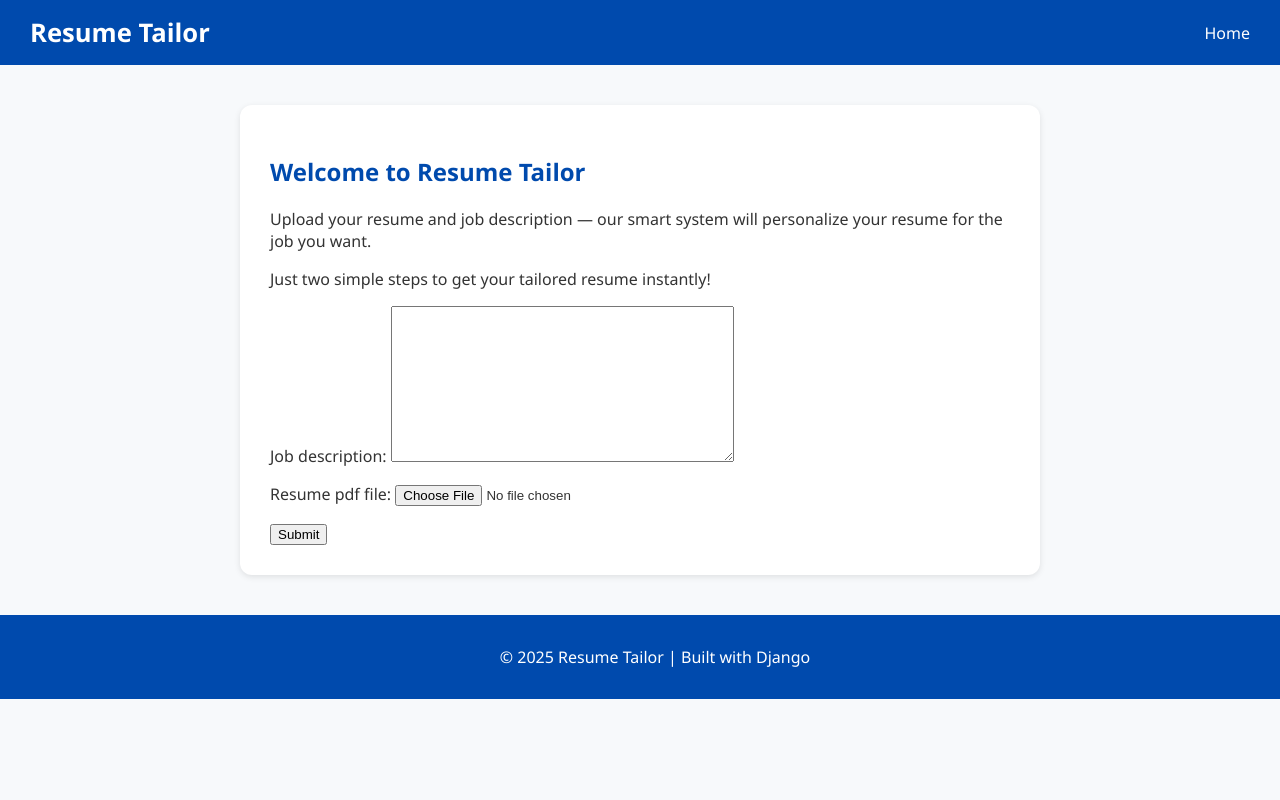
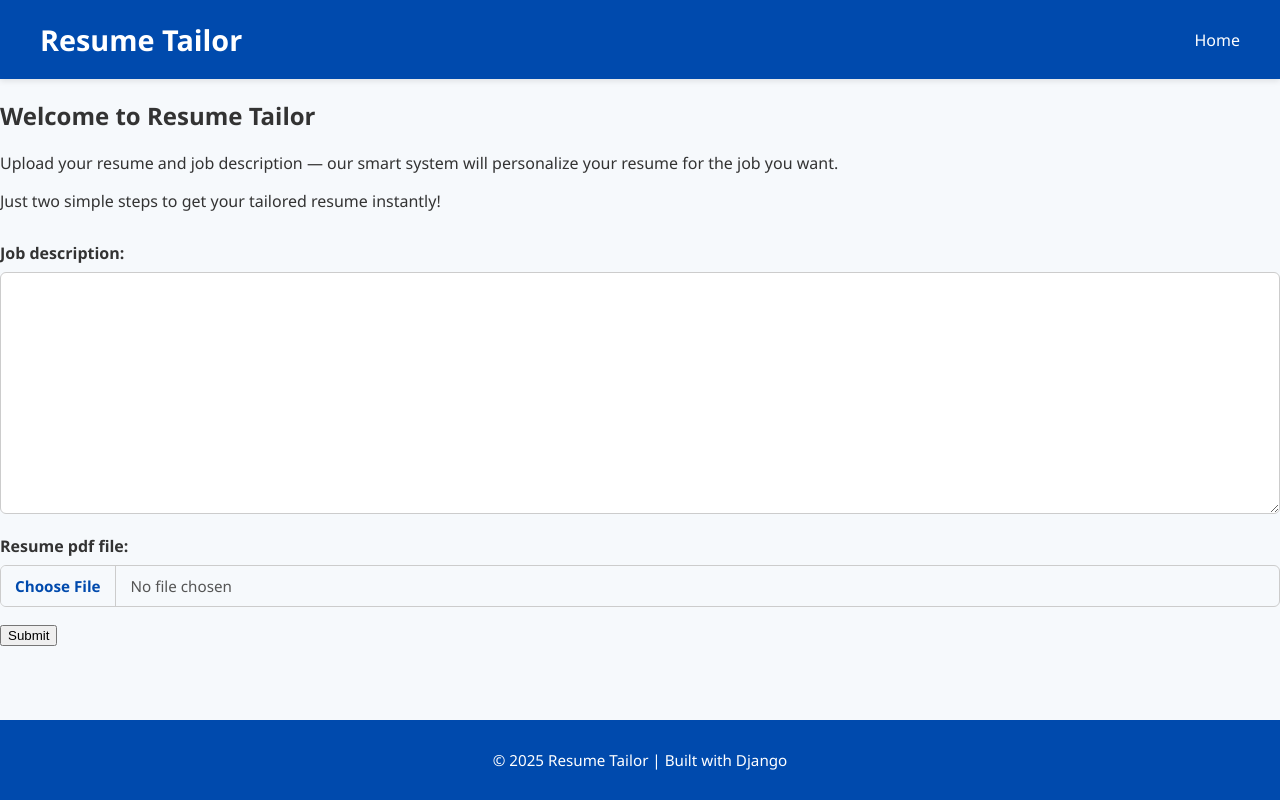
Before and after one commit to mohamed-khalaf9/Resume_Tailoring_website, a Django app: page /resumes/tailor in a window 1280 px wide. Run offline with Django 5.2, Linux system fonts and the light colour scheme.

Commit message:
enhance the ui using gpt code not me :)

```diff
--- a/resume_tailoring_website/resume_tailoring_service/static/resume_tailoring/style.css
+++ b/resume_tailoring_website/resume_tailoring_service/static/resume_tailoring/style.css
@@ -1,67 +1,195 @@
+/* Base page */
 body {
     font-family: 'Segoe UI', Tahoma, Geneva, Verdana, sans-serif;
-    background-color: #f7f9fb;
-    color: #333;
+    background-color: #f6f9fc;
     margin: 0;
     padding: 0;
+    color: #333;
 }
 
+/* Header */
 header {
     background-color: #004aad;
     color: white;
-    padding: 15px 30px;
+    padding: 20px 40px;
     display: flex;
     justify-content: space-between;
     align-items: center;
+    box-shadow: 0 2px 6px rgba(0, 0, 0, 0.1);
 }
 
 header h1 {
     margin: 0;
-    font-size: 1.6rem;
+    font-size: 1.8rem;
+    font-weight: 700;
 }
 
-nav a {
+header a {
     color: white;
-    margin-left: 20px;
     text-decoration: none;
     font-weight: 500;
+    transition: 0.3s;
 }
 
-nav a:hover {
+header a:hover {
     text-decoration: underline;
 }
 
-main {
-    padding: 40px 20px;
-    max-width: 800px;
-    margin: 0 auto;
+/* Main Container */
+.main-container {
+    display: flex;
+    justify-content: center;
+    align-items: center;
+    min-height: 75vh;
+    padding: 40px 20px; /* Added more vertical padding */
 }
 
-section {
-    background: white;
+/* Form Card */
+.form-card {
+    background: #fff;
     border-radius: 12px;
-    padding: 30px;
-    box-shadow: 0 2px 6px rgba(0, 0, 0, 0.1);
+    box-shadow: 0 8px 25px rgba(0, 0, 0, 0.08);
+    padding: 50px 60px;
+    max-width: 650px;
+    width: 100%;
+    text-align: left;
+    transition: transform 0.2s ease;
 }
 
-.intro h2, .preview h2 {
-    color: #004aad;
+.form-card:hover {
+    transform: translateY(-4px);
 }
 
+/* Section inside card */
+.form-card .intro h2 {
+    color: #004aad;
+    margin-bottom: 15px;
+    font-size: 1.7rem;
+    margin-top: 0; /* Remove default top margin */
+}
+
+.form-card .intro p {
+    margin-bottom: 15px;
+    line-height: 1.6;
+    color: #444;
+}
+
+/* Form Styling */
+.upload-form {
+    margin-top: 30px; /* Increased space after intro text */
+}
+
+/* NEW: Use the form-group div for spacing */
+.upload-form .form-group {
+    margin-bottom: 25px;
+}
+
+.upload-form label {
+    font-weight: 600;
+    display: block;
+    margin-bottom: 8px;
+    color: #333; /* Ensure label color is set */
+}
+
+.upload-form input[type="file"],
+.upload-form textarea {
+    width: 100%;
+    padding: 10px 14px;
+    border: 1px solid #ccc;
+    border-radius: 6px;
+    font-size: 1rem;
+    font-family: inherit; /* Ensure font is consistent */
+    transition: border 0.3s, box-shadow 0.3s;
+
+    /* NEW: Ensures padding doesn't break the width */
+    box-sizing: border-box;
+}
+
+.upload-form textarea {
+    min-height: 130px;
+    resize: vertical;
+}
+
+.upload-form input[type="file"] {
+    font-size: 0.95rem;
+    color: #555;
+    padding: 0; /* Remove padding from the wrapper */
+}
+
+/* NEW: Styles the "Choose File" button inside the input
+*/
+.upload-form input[type="file"]::file-selector-button {
+    background-color: #f6f9fc; /* Light background */
+    color: #004aad; /* Brand color */
+    font-weight: 600;
+    font-family: inherit;
+    font-size: 0.95rem;
+    border: none;
+    border-right: 1px solid #ccc;
+    padding: 10px 14px;
+    margin-right: 15px;
+    cursor: pointer;
+    transition: background 0.3s ease;
+}
+
+.upload-form input[type="file"]::file-selector-button:hover {
+    background-color: #e9ecef;
+}
+
+
+.upload-form input[type="file"]:focus,
+.upload-form textarea:focus {
+    border-color: #004aad;
+    box-shadow: 0 0 6px rgba(0, 74, 173, 0.3);
+    outline: none;
+}
+
+/* MODIFIED: Changed selector from 'input[type="submit"]'
+  to '.btn-primary' to match your button element.
+*/
+.upload-form .btn-primary {
+    background-color: #004aad;
+    color: white;
+    font-size: 1.1rem; /* Made text slightly larger */
+    font-weight: 600; /* Made text bolder */
+    border: none;
+    border-radius: 6px;
+    padding: 14px 20px; /* Increased padding */
+    cursor: pointer;
+    transition: background 0.3s ease, transform 0.2s ease;
+    width: 100%; /* Make button full-width */
+    box-sizing: border-box; /* Include padding in width */
+}
+
+.upload-form .btn-primary:hover {
+    background-color: #0060e6;
+    transform: translateY(-2px);
+}
+
+.upload-form .btn-primary:active {
+    transform: translateY(0);
+}
+
+/* Footer */
 footer {
     background-color: #004aad;
     color: white;
     text-align: center;
-    padding: 15px;
+    padding: 15px 0;
+    font-size: 0.95rem;
     position: relative;
-    bottom: 0;
-    width: 100%;
+    margin-top: auto; /* Pushes footer down */
 }
 
-.form-placeholder, .resume-preview-box {
-    margin-top: 30px;
-    border: 2px dashed #004aad;
-    padding: 20px;
-    text-align: center;
-    background-color: #f0f6ff;
+/* Helper to make sure body fills viewport */
+html, body {
+    height: 100%;
 }
+body {
+    display: flex;
+    flex-direction: column;
+    min-height: 100vh;
+}
+.main-container {
+    flex-grow: 1;
+}
```
